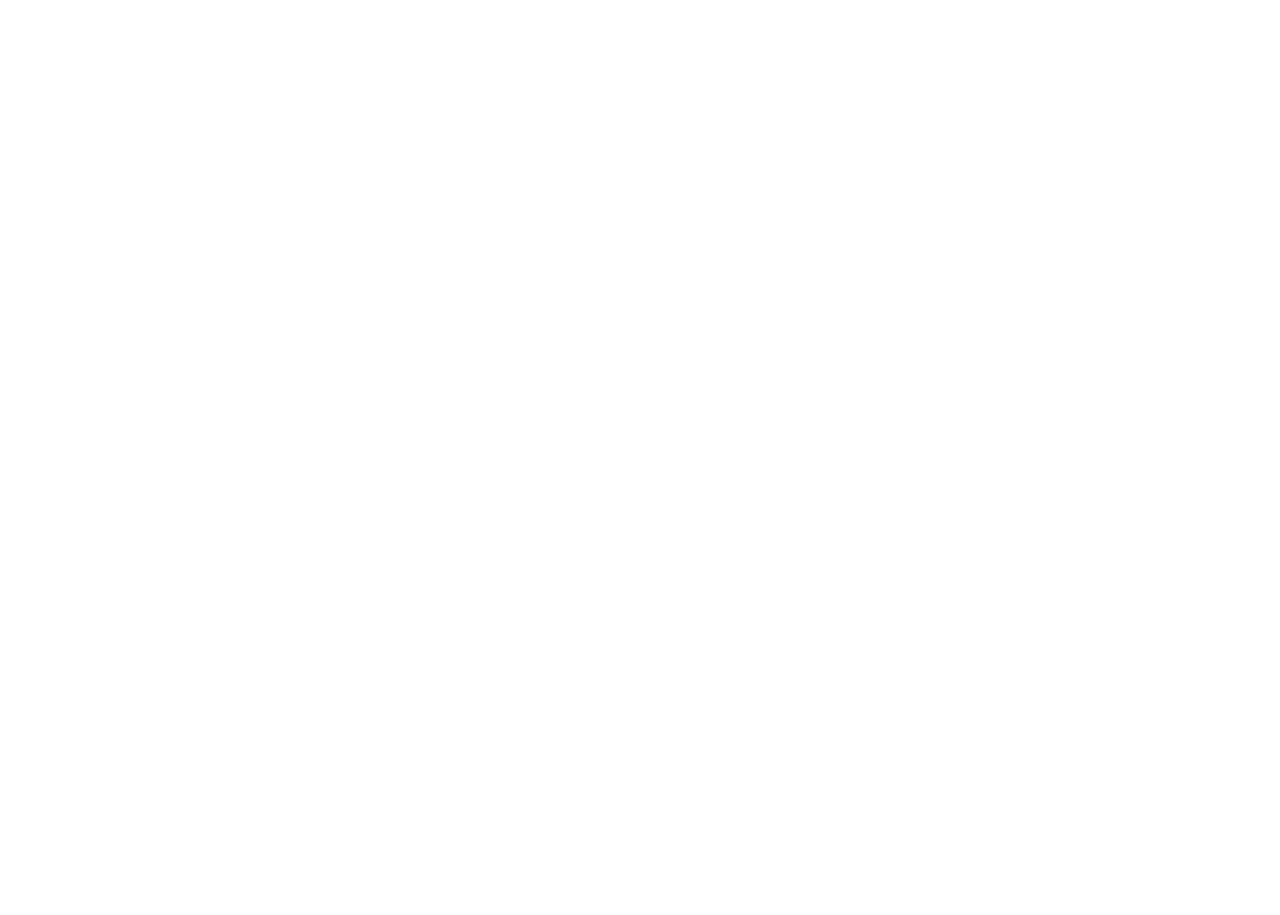
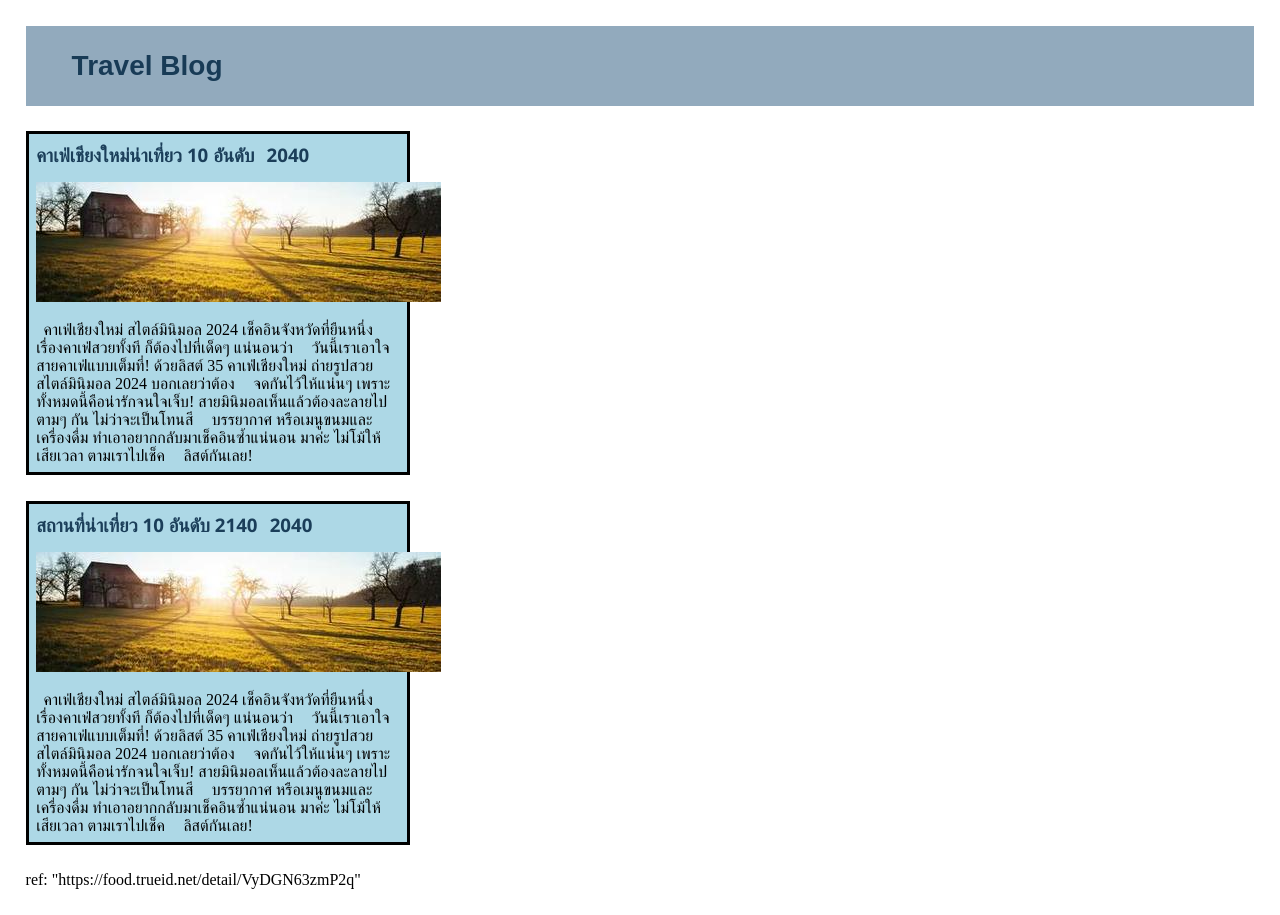
Before and after one commit to techupth/css-directions-and-box-model-fe1-earth-pimmy-win, a website: page ex-1/index.html in a window 1280 px wide. Before the commit the page ends 800 px from the top, so only its background shows below. Drawn offline with Linux system fonts and the light colour scheme.

Commit message:
feat:assignment Directions and Box Model from earth

```diff
--- a/ex-1/index.html
+++ b/ex-1/index.html
@@ -14,6 +14,36 @@
 
 <body>
   <!-- Start coding here -->
+  <div class="travel-blog">
+    <p>Travel Blog</p>
+  </div>
+
+  <div class="blog1">
+    <h3>คาเฟ่เชียงใหม่น่าเที่ยว 10 อันดับ <span>2040</span></h3>
+    <img class="pic" src="image.jpeg" alt="10 beautiful cafe" />
+    <div id="detail1">
+      <span>คาเฟ่เชียงใหม่ สไตล์มินิมอล 2024 เช็คอินจังหวัดที่ยืนหนึ่งเรื่องคาเฟ่สวยทั้งที ก็ต้องไปที่เด็ดๆ แน่นอนว่า</span>
+      <span>วันนี้เราเอาใจสายคาเฟ่แบบเต็มที่! ด้วยลิสต์ 35 คาเฟ่เชียงใหม่ ถ่ายรูปสวย สไตล์มินิมอล 2024 บอกเลยว่าต้อง</span>
+      <span>จดกันไว้ให้แน่นๆ เพราะทั้งหมดนี้คือน่ารักจนใจเจ็บ! สายมินิมอลเห็นแล้วต้องละลายไปตามๆ กัน ไม่ว่าจะเป็นโทนสี</span>
+      <span>บรรยากาศ หรือเมนูขนมและเครื่องดื่ม ทำเอาอยากกลับมาเช็คอินซ้ำแน่นอน มาค่ะ ไม่โม้ให้เสียเวลา ตามเราไปเช็ค</span>
+      <span>ลิสต์กันเลย!</span>
+    </div>
+  </div>
+
+  <div class="blog2">
+    <h3>สถานที่น่าเที่ยว 10 อันดับ 2140 <span>2040</span></h3>
+    <img class="pic" src="image.jpeg" alt="10 travel-blog" />
+    <div id="detail2">
+      <span>คาเฟ่เชียงใหม่ สไตล์มินิมอล 2024 เช็คอินจังหวัดที่ยืนหนึ่งเรื่องคาเฟ่สวยทั้งที ก็ต้องไปที่เด็ดๆ แน่นอนว่า</span>
+      <span>วันนี้เราเอาใจสายคาเฟ่แบบเต็มที่! ด้วยลิสต์ 35 คาเฟ่เชียงใหม่ ถ่ายรูปสวย สไตล์มินิมอล 2024 บอกเลยว่าต้อง</span>
+      <span>จดกันไว้ให้แน่นๆ เพราะทั้งหมดนี้คือน่ารักจนใจเจ็บ! สายมินิมอลเห็นแล้วต้องละลายไปตามๆ กัน ไม่ว่าจะเป็นโทนสี</span>
+      <span>บรรยากาศ หรือเมนูขนมและเครื่องดื่ม ทำเอาอยากกลับมาเช็คอินซ้ำแน่นอน มาค่ะ ไม่โม้ให้เสียเวลา ตามเราไปเช็ค</span>
+      <span>ลิสต์กันเลย!</span>
+    </div>
+  </div>
+</div>
 </body>
-
+<footer>
+  <link href="https://food.trueid.net/detail/VyDGN63zmP2q">ref: "https://food.trueid.net/detail/VyDGN63zmP2q"
+</footer>
 </html>
--- a/ex-1/style.css
+++ b/ex-1/style.css
@@ -1 +1,42 @@
 /* Start coding here */
+*{
+    box-sizing: border-box;
+    margin: 2%;
+}
+
+body, html {
+    margin: 0;
+    padding: 0;
+  }
+
+.travel-blog {
+    background-color: rgb(146,170,189);
+    color: rgb(24,59,86);
+    height: 10vh;
+    display: flex;
+    align-items: center;
+    border:none;
+}
+
+.travel-blog p {
+    margin-left: 46px;
+    font-size: 28px;
+    font-family: Arial, Helvetica, sans-serif;
+    font-weight: bold;
+}
+
+h3 {
+    color: rgb(27, 62, 89);
+    font-family: 'Segoe UI', Tahoma, Geneva, Verdana, sans-serif;
+}
+
+.blog1,
+.blog2{
+    border: black solid;
+    background-color: lightblue;
+    width: 30vw;
+}
+
+footer{
+    align-content: end;
+}
--- a/ex-2/style.css
+++ b/ex-2/style.css
@@ -1 +1,23 @@
 /* Start coding here */
+* {
+    /*box-sizing: border-box;*/
+    background-color: lightgray;
+}
+.black-box{
+    background-color: black;
+    padding: 10px;
+}
+.red-box{
+    background-color: rgb(151, 31, 31);
+    padding: 10px;
+}
+.content-text {
+    height: 100vh;
+    padding-block: 10px;
+    background-color: lightyellow;
+}
+h1{
+    text-align: center;
+    font-weight: bold;
+    background-color: lightyellow;
+}
```
Also changed, not shown: ex-2/index.html (+10 -1 lines).
